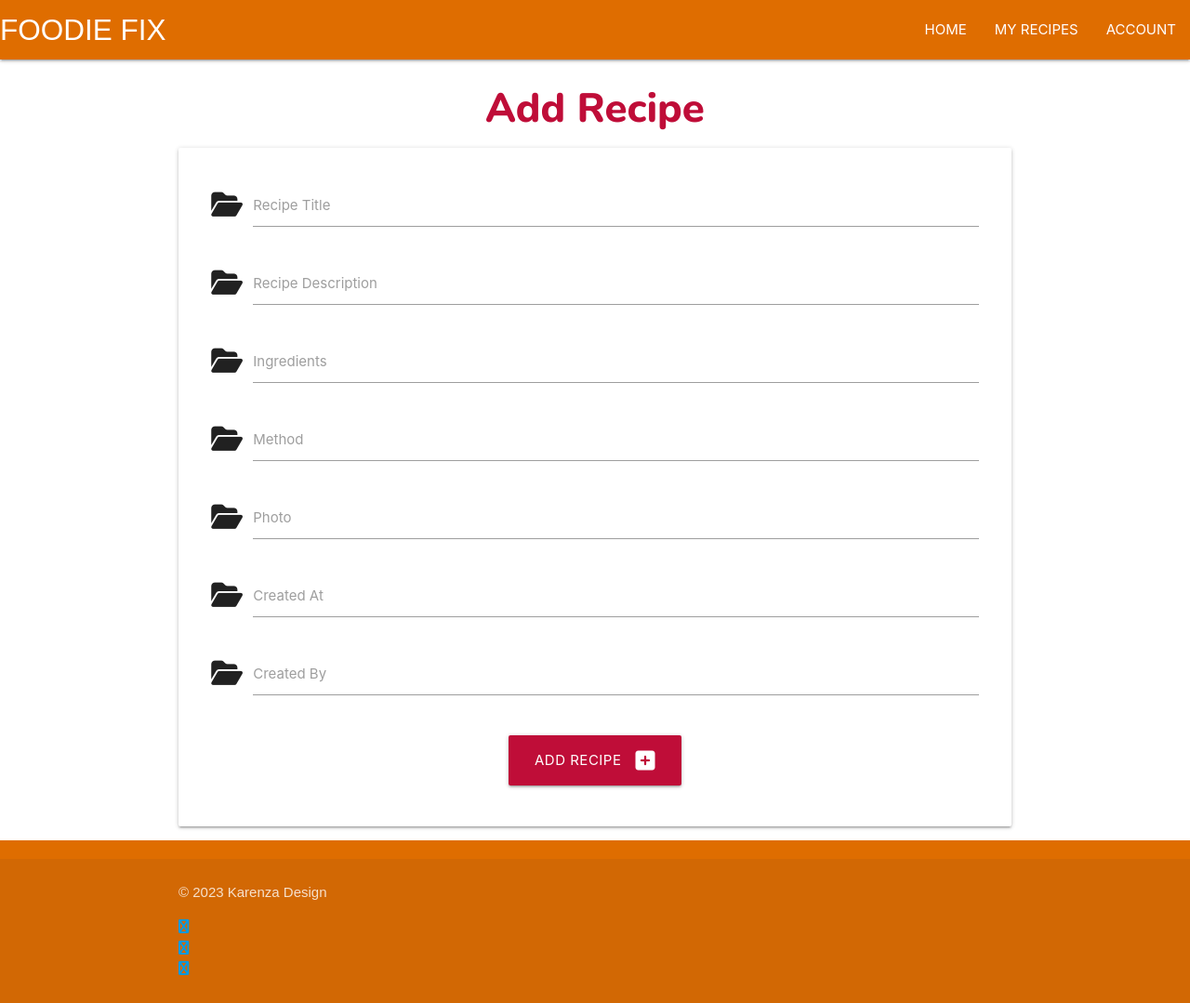
After one commit to Renz2299/foodie-fix, a Flask app: page /add_recipe in a window 1280 px wide. The commit adds this page. Shown: the whole page at 93% size. Run offline with Flask 2, Linux system fonts and the light colour scheme; some web fonts are replaced.

Commit message:
add recipe form created, post method yet to work, need to figure out whats wrong in created at & created by fields

```diff
--- a/foodiefix/routes.py
+++ b/foodiefix/routes.py
@@ -1,4 +1,4 @@
-from flask import render_template
+from flask import render_template, request, redirect, url_for
 from foodiefix import app, db
 from foodiefix.models import User, Recipe
 
@@ -6,3 +6,24 @@ from foodiefix.models import User, Recipe
 @app.route("/")
 def home():
     return render_template("recipes.html")
+
+
+@app.route("/my_recipes")
+def my_recipes():
+    return render_template("my_recipes.html")
+
+
+@app.route("/add_recipe", methods=["GET", "POST"])
+def add_recipe():
+    if request.method == "POST":
+        recipe = Recipe(
+            recipe_title=request.form.get("recipe_title"),
+            recipe_description=request.form.get("recipe_description"),
+            recipe_ingredients=request.form.get("recipe_ingredients"),
+            recipe_method=request.form.get("recipe_method"),
+            recipe_photo=request.form.get("recipe_photo")
+        )
+        db.session.add(recipe)
+        db.session.commit()
+        return redirect(url_for("my_recipes"))
+    return render_template("add_recipe.html")
--- a/foodiefix/static/css/styles.css
+++ b/foodiefix/static/css/styles.css
@@ -2,6 +2,10 @@
 
 .bg-deep-orange {
     background-color: #DF6D00;
+}
+
+.bg-deep-fuscia {
+    background-color: #BF0D38;
 }
 
 .brand-logo {
@@ -26,6 +30,11 @@ h3 {
     font-family: 'Nunito', sans-serif;
 }
 
-p {
+footer p {
     font-family: 'Carme', sans-serif;
 }
+
+.nunito-white {
+    font-family: 'Nunito', sans-serif;
+    color: #ffffff;
+}
--- /dev/null
+++ b/foodiefix/templates/add_recipe.html
@@ -0,0 +1,57 @@
+{% extends "base.html" %}
+{% block content %}
+
+<h3 class="deep-fuscia-text nunito center-align">Add Recipe</h3>
+
+<div class="row card-panel">
+    <form class="col s12" method="POST" action="{{ url_for('add_recipe') }}">
+        <!-- recipe details -->
+        <div class="row">
+            <div class="input-field col s12">
+                <i class="fas fa-folder-open prefix"></i>
+                <input id="recipe_title" name="recipe_title" minlength="5" maxlength="50" type="text" class="validate" required>
+                <label for="recipe_title">Recipe Title</label>
+            </div>
+            <div class="input-field col s12">
+                <i class="fas fa-folder-open prefix"></i>
+                <input id="recipe_description" name="recipe_description" maxlength="255" type="text" class="validate" required>
+                <label for="recipe_description">Recipe Description</label>
+            </div>
+            <div class="input-field col s12">
+                <i class="fas fa-folder-open prefix"></i>
+                <input id="recipe_ingredients" name="recipe_ingredients" maxlength="255" type="text" class="validate" required>
+                <label for="recipe_ingredients">Ingredients</label>
+            </div>
+            <div class="input-field col s12">
+                <i class="fas fa-folder-open prefix"></i>
+                <input id="recipe_method" name="recipe_method" type="text" class="validate" required>
+                <label for="recipe_method">Method</label>
+            </div>
+            <div class="input-field col s12">
+                <i class="fas fa-folder-open prefix"></i>
+                <input id="recipe_photo" name="recipe_photo" maxlength="255" type="text" class="validate">
+                <label for="recipe_photo">Photo</label>
+            </div>
+            <div class="input-field col s12">
+                <i class="fas fa-folder-open prefix"></i>
+                <input id="created_at" name="created_at" maxlength="255" type="text" class="datepicker validate">
+                <label for="created_at">Created At</label>
+            </div>
+            <div class="input-field col s12">
+                <i class="fas fa-folder-open prefix"></i>
+                <input id="created_by" name="created_by" maxlength="20" type="text" class="validate">
+                <label for="created_by">Created By</label>
+            </div>
+        </div>
+        <!-- submit button -->
+        <div class="row">
+            <div class="col s12 center-align">
+                <button type="submit" class="btn-large bg-deep-fuscia">
+                    Add Recipe <i class="fas fa-plus-square right"></i>
+                </button>
+            </div>
+        </div>
+    </form>
+</div>
+
+{% endblock %}
--- a/foodiefix/templates/base.html
+++ b/foodiefix/templates/base.html
@@ -18,7 +18,7 @@
                 <a href="#" data-target="mobile-demo" class="sidenav-trigger"><i class="fas fa-bars"></i></a>
                 <ul class="right hide-on-med-and-down">
                     <li><a href="{{ url_for('home') }}">HOME</a></li>
-                    <li><a href="">MY RECIPES</a></li>
+                    <li><a href="{{ url_for('my_recipes') }}">MY RECIPES</a></li>
                     <li><a href="">ACCOUNT</a></li>
                 </ul>
             </div>
@@ -26,7 +26,7 @@
         <!-- mobile sidenav -->
         <ul class="sidenav" id="mobile-demo">
             <li><a href="{{ url_for('home') }}">HOME</a></li>
-            <li><a href="">MY RECIPES</a></li>
+            <li><a href="{{ url_for('my_recipes') }}">MY RECIPES</a></li>
             <li><a href="">ACCOUNT</a></li>
         </ul>
     </header>
```
Also changed, not shown: foodiefix/templates/my_recipes.html (added, +15 -0 lines).
